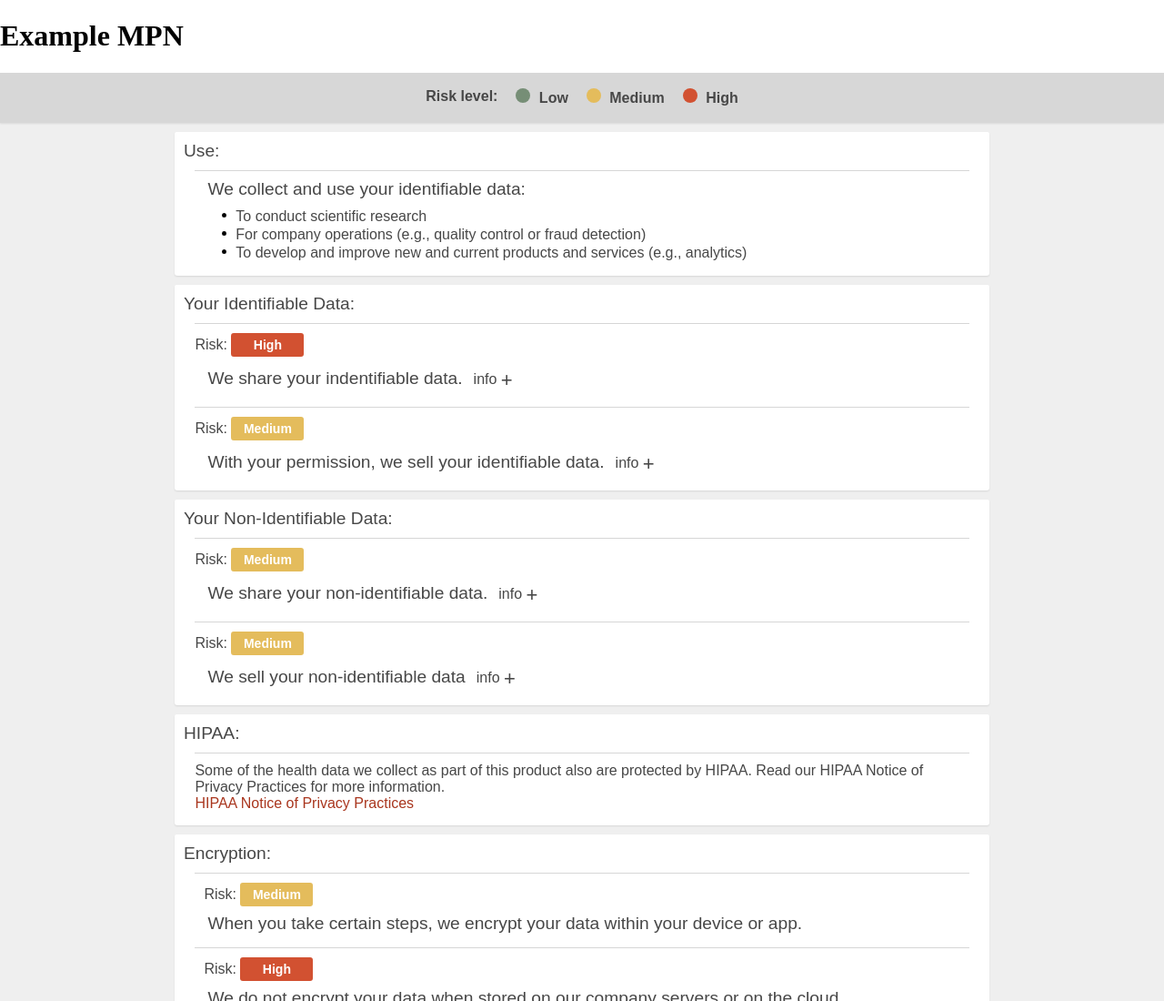
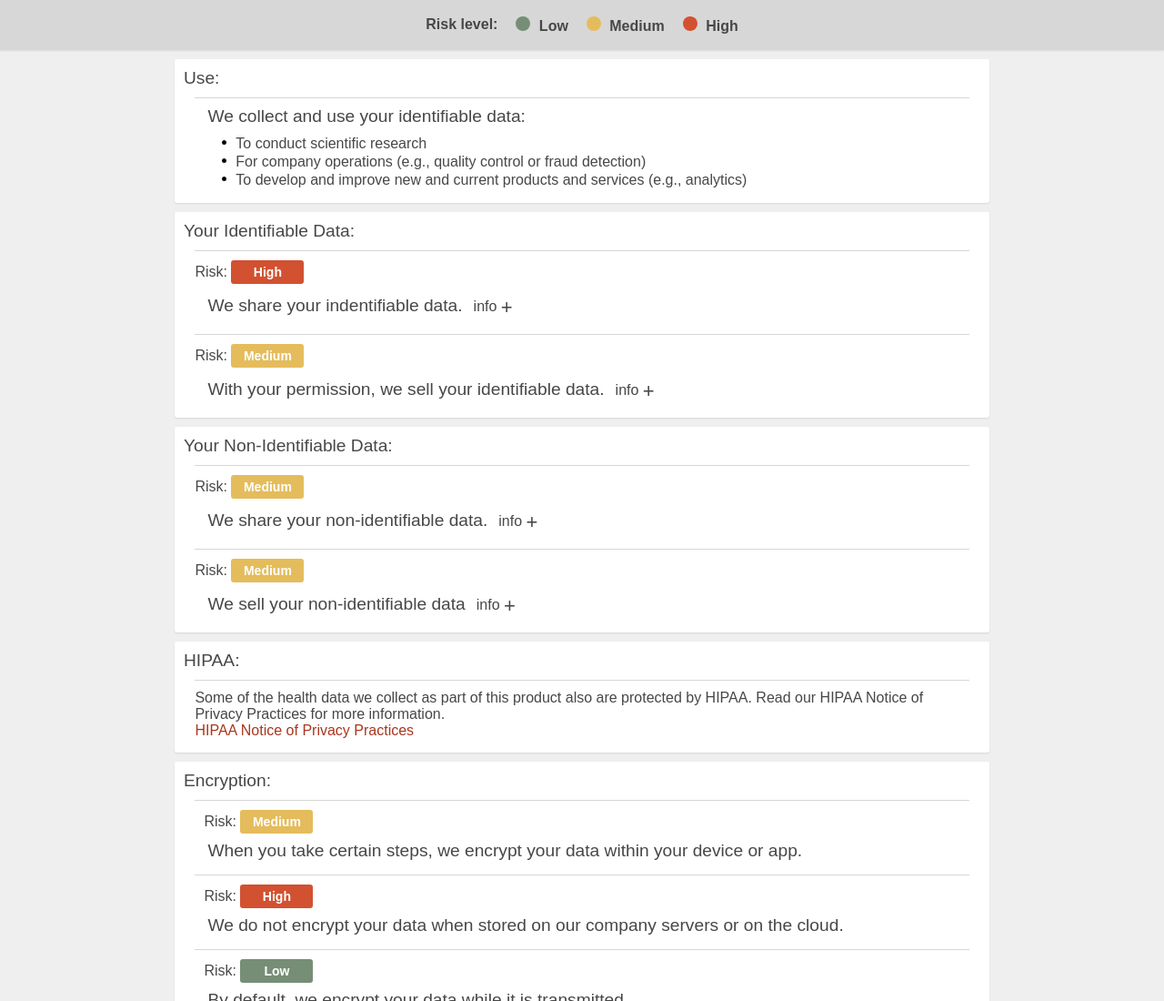
Before and after one commit to TransparentHealth/pps-display, a website: page index.html in a window 1280 px wide. Shown: the top 1100 px of the page at 91% size. Drawn offline with nearby package versions, Linux system fonts and the light colour scheme; a web font is replaced by a local one.

Commit message:
index fix

```diff
--- a/index.html
+++ b/index.html
@@ -9,7 +9,7 @@
   <title>Example MPN</title>
 </head>
 <body>
-<h1>Example MPN</h1>
+
 
 <div class="policyDisplay"></div>
 
```
